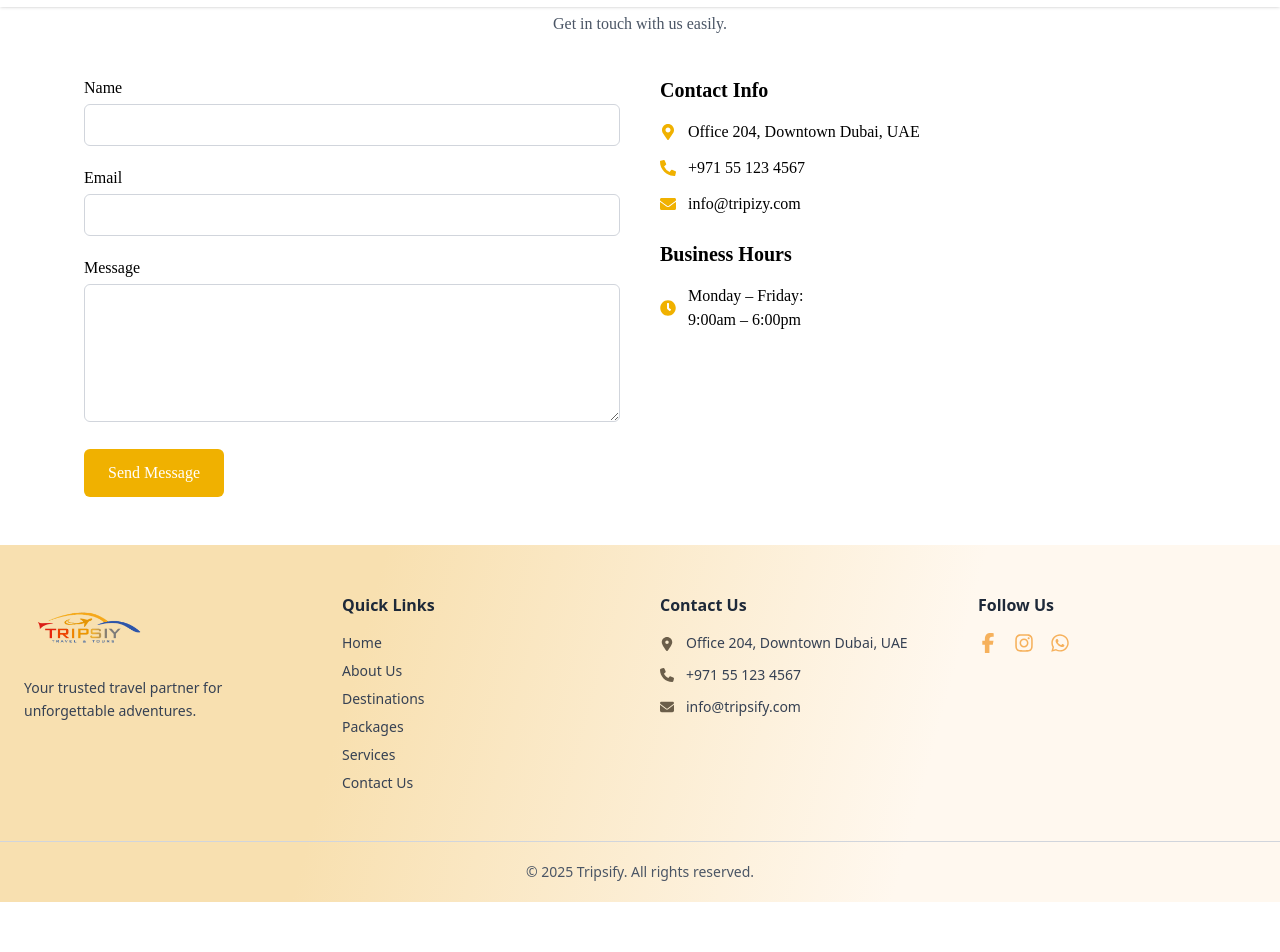
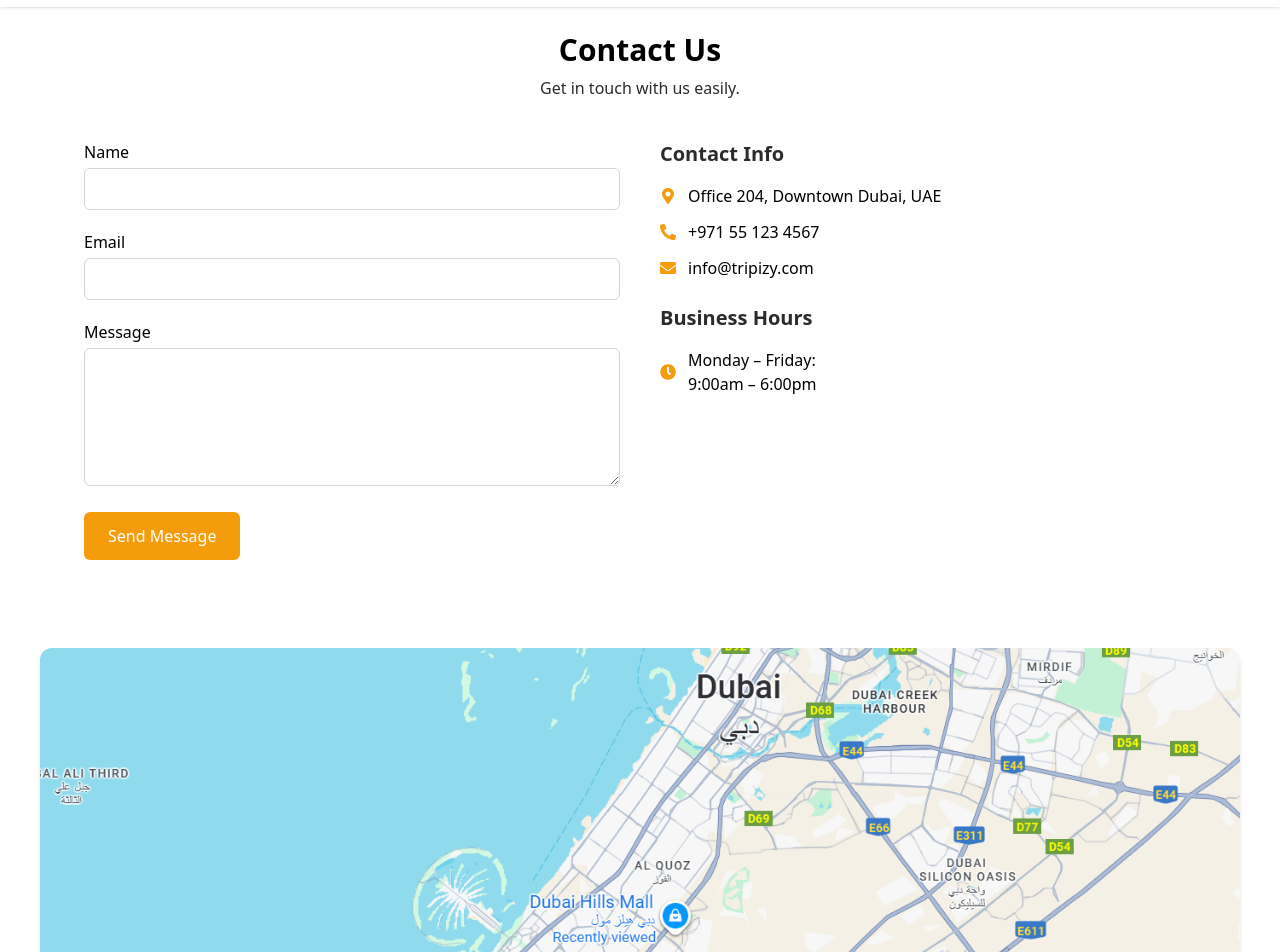
Before and after one commit to hammad200208/Travel-Tours, a React (Vite) app: page /contact in a window 1280 px wide. Shown: the part 80-1032 px from the top of the page. Before the commit the page ends 982 px from the top, so only its background shows below. Built offline with nearby package versions, Linux system fonts and the light colour scheme.

Commit message:
added ContactMap

```diff
--- a/src/pages/Contact/Contact.jsx
+++ b/src/pages/Contact/Contact.jsx
@@ -1,10 +1,12 @@
 import React from 'react'
 import ContactForm from '../Contact/ContactForm.jsx'
+import ContactMap from '../Contact/ContactMap.jsx'
 
 const Contact = () => {
   return (
     <>
       <ContactForm />
+      <ContactMap />
     </>
   )
 }
--- a/src/pages/Contact/ContactForm.jsx
+++ b/src/pages/Contact/ContactForm.jsx
@@ -8,26 +8,25 @@ import {
 
 const Contact = () => {
   return (
-    <section className="w-full py-12 bg-white font-[Poppins] text-[#000000]">
+    <section className="w-full py-12 bg-white pt-28">
       <div className="max-w-6xl mx-auto px-5">
 
         {/* Center Heading */}
-        <h2 className="text-3xl font-bold text-center mb-2">Contact Us</h2>
-        <p className="text-center text-gray-600 mb-10 font-[Poppins]">
+        <h2 className="text-3xl text-[#000000] font-bold font-poppins text-center mb-2">Contact Us</h2>
+        <p className="text-center text-[#2B2B2B] mb-10 font-poppins">
           Get in touch with us easily.
         </p>
 
-        {/* Content Grid */}
         <div className="grid grid-cols-1 md:grid-cols-2 gap-10">
 
           {/* LEFT FORM */}
           <div>
-            <form className="space-y-5 font-[Poppins]">
+            <form className="space-y-5 font-poppins">
               <div>
                 <label className="block mb-1">Name</label>
                 <input
                   type="text"
-                  className="w-full border border-gray-300 rounded-md px-4 py-2 focus:outline-none focus:ring focus:ring-yellow-400 font-[Poppins]"
+                  className="w-full border border-gray-300 rounded-md px-4 py-2 focus:outline-none focus:ring focus:ring-yellow-400"
                 />
               </div>
 
@@ -35,7 +34,7 @@ const Contact = () => {
                 <label className="block mb-1">Email</label>
                 <input
                   type="email"
-                  className="w-full border border-gray-300 rounded-md px-4 py-2 focus:outline-none focus:ring focus:ring-yellow-400 font-[Poppins]"
+                  className="w-full border border-gray-300 rounded-md px-4 py-2 focus:outline-none focus:ring focus:ring-yellow-400"
                 />
               </div>
 
@@ -43,13 +42,13 @@ const Contact = () => {
                 <label className="block mb-1">Message</label>
                 <textarea
                   rows="5"
-                  className="w-full border border-gray-300 rounded-md px-4 py-2 focus:outline-none focus:ring focus:ring-yellow-400 font-[Poppins]"
+                  className="w-full border border-gray-300 rounded-md px-4 py-2 focus:outline-none focus:ring focus:ring-yellow-400"
                 ></textarea>
               </div>
 
               <button
                 type="submit"
-                className="bg-yellow-500 hover:bg-yellow-600 text-white px-6 py-3 rounded-md font-medium transition font-[Poppins]"
+                className="bg-[#F49C0B] hover:bg-yellow-600 text-white px-6 py-3 rounded-md font-medium transition"
               >
                 Send Message
               </button>
@@ -57,34 +56,32 @@ const Contact = () => {
           </div>
 
           {/* RIGHT SECTION */}
-          <div className="space-y-6 font-[Poppins]">
+          <div className="space-y-6 font-poppins">
 
-            {/* Contact Info */}
             <div>
-              <h3 className="text-xl font-semibold mb-4">Contact Info</h3>
+              <h3 className="text-xl text-[#2B2B2B] font-semibold mb-4">Contact Info</h3>
 
               <div className="flex items-center gap-3 mb-3">
-                <FaMapMarkerAlt className="text-yellow-500" />
+                <FaMapMarkerAlt className="text-[#F49C0B]" />
                 <p>Office 204, Downtown Dubai, UAE</p>
               </div>
 
               <div className="flex items-center gap-3 mb-3">
-                <FaPhoneAlt className="text-yellow-500" />
+                <FaPhoneAlt className="text-[#F49C0B]" />
                 <p>+971 55 123 4567</p>
               </div>
 
               <div className="flex items-center gap-3">
-                <FaEnvelope className="text-yellow-500" />
+                <FaEnvelope className="text-[#F49C0B]" />
                 <p>info@tripizy.com</p>
               </div>
             </div>
 
-            {/* Business Hours */}
             <div>
-              <h3 className="text-xl font-semibold mb-4">Business Hours</h3>
+              <h3 className="text-xl text-[#2B2B2B] font-semibold mb-4">Business Hours</h3>
 
               <div className="flex items-center gap-3">
-                <FaClock className="text-yellow-500" />
+                <FaClock className="text-[#F49C0B]" />
                 <p>
                   Monday – Friday:
                   <br />
--- /dev/null
+++ b/src/pages/Contact/ContactMap.jsx
@@ -0,0 +1,17 @@
+import React from "react";
+
+const ContactMap = () => {
+  return (
+    <section className="w-full px-5 md:px-10 py-10">
+      <div className="w-full h-[300px] md:h-[450px] rounded-xl overflow-hidden shadow-md">
+        <img
+          src="/map.png"
+          alt="Map"
+          className="w-full h-full object-cover"
+        />
+      </div>
+    </section>
+  );
+};
+
+export default ContactMap;
```
Also changed, not shown: public/map.png (added).
